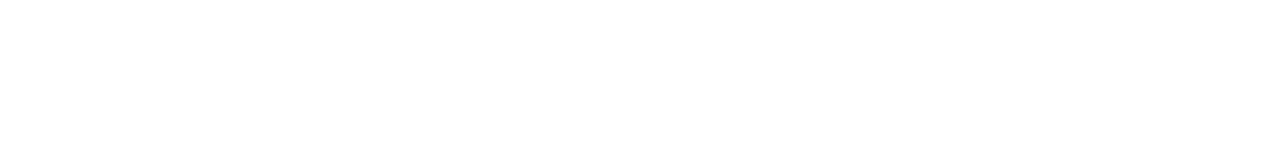
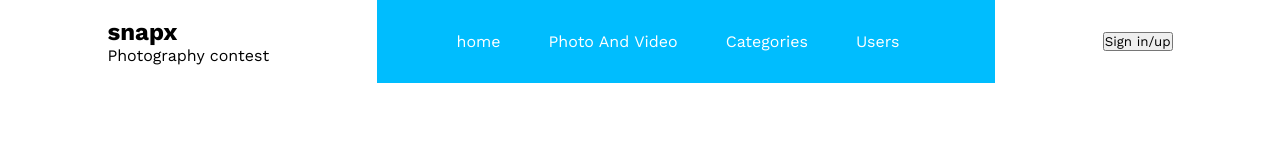
Before and after one commit to MdPiarulIslamAlif/snapx, a plain HTML site: page index.html in a window 1280 px wide. Drawn offline with nearby package versions, Linux system fonts and the light colour scheme.

Commit message:
added a nav bar

```diff
--- a/index.html
+++ b/index.html
@@ -4,8 +4,41 @@
      <meta charset="UTF-8">
      <meta name="viewport" content="width=device-width, initial-scale=1.0">
      <title>snapx</title>
+     <link rel="stylesheet" href="style/style.css">
 </head>
 <body>
+     <!-- header section start form here -->
+     <header>
+          <div class="nav-container">
+               <div class="logo">
+                    <h2 class="logo-title">snapx</h2>
+                    <p class="primary-shadow-text">Photography contest</p>
+               </div>
+               <nav>
+                    <ul>
+                         <li><a href="#">home</a></li>
+                         <li><a href="#">Photo And Video</a></li>
+                         <li><a href="#">Categories</a></li>
+                         <li><a href="#">Users</a></li>
+                    </ul>
+               </nav>
+               <button class="primary-btn">Sign in/up</button>
+          </div>
+
+     </header>
+     <!-- header section end form here -->
+
+     <!-- main section start form here -->
+     <main>
+          <section></section>
+     </main>
+     <!-- main section end form here -->
+
+     <!-- footer section start form here -->
+     <footer>
+
+     </footer>
+     <!-- footer section end form here -->
 
 </body>
 </html>
--- a/style/style.css
+++ b/style/style.css
@@ -0,0 +1,42 @@
+/* Roboto font form google font */
+@import url('https://fonts.googleapis.com/css2?family=Lato:ital,wght@0,300;0,400;0,700;0,900;1,700&family=Poppins:wght@400;500;600;700;800;900&family=Roboto:wght@300;400;500;700;900&family=Work+Sans:wght@300;400;500;600;700;800;900&display=swap');
+
+/* end  **************************************/
+/* style form all property */
+*{
+     box-sizing: border-box;
+     padding: 0;
+     margin: 0;
+     font-family: 'Lato', sans-serif;
+     font-family: 'Poppins', sans-serif;
+     font-family: 'Roboto', sans-serif;
+     font-family: 'Work Sans', sans-serif;
+}
+/* end here */
+/* shard style start form here */
+
+/* shard style end form here */
+/* header section start form her */
+.nav-container{
+    display: flex;
+    justify-content: space-evenly;
+    align-items: center;
+
+}
+nav{
+     background-color: #00bdfe;
+}
+nav >ul{
+     padding: 2rem 5rem;
+     list-style-type: none;
+     display: flex;
+     gap: 2rem;
+}
+nav li a{
+     text-decoration: none;
+     font-size: 1rem;
+     color: white;
+     margin-right: 1rem;
+
+}
+/* header section start form here */
```
